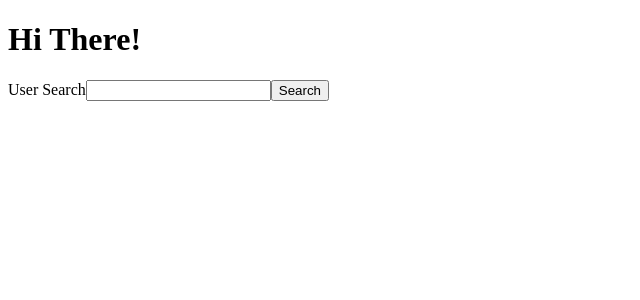
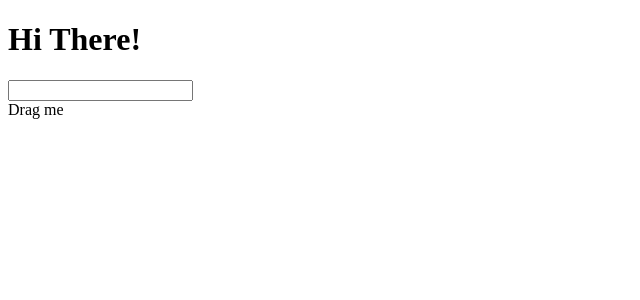
Before and after one commit to pacificsun/react-ts, a React (Create React App) app: page / in a window 1280 px wide. Shown: the top 300 px of the page, without its empty margins (0-640 px from the left). Built offline with nearby package versions, Linux system fonts and the light colour scheme.

Commit message:
input event

```diff
--- /dev/null
+++ b/src/events/EventComponent.tsx
@@ -0,0 +1,17 @@
+export const EventComponent: React.FC = () => {
+  const onChange = (event: React.ChangeEvent<HTMLInputElement>) => {
+    console.log(event);
+  };
+
+  const onDragStart = (event: React.DragEvent<HTMLDivElement>) => {
+    console.log("i'm being dragged!");
+  };
+  return (
+    <div>
+      <input onChange={onChange}></input>
+      <div draggable onDragStart={onDragStart}>
+        Drag me
+      </div>
+    </div>
+  );
+};
--- a/src/index.tsx
+++ b/src/index.tsx
@@ -1,11 +1,12 @@
 import ReactDom from "react-dom";
 import { GuestList } from "./state/GuestList";
 import { UserSearch } from "./state/UserSearch";
+import { EventComponent } from "./events/EventComponent";
 const App = () => {
   return (
     <div>
       <h1>Hi There!</h1>
-      <UserSearch />
+      <EventComponent />
     </div>
   );
 };
```
